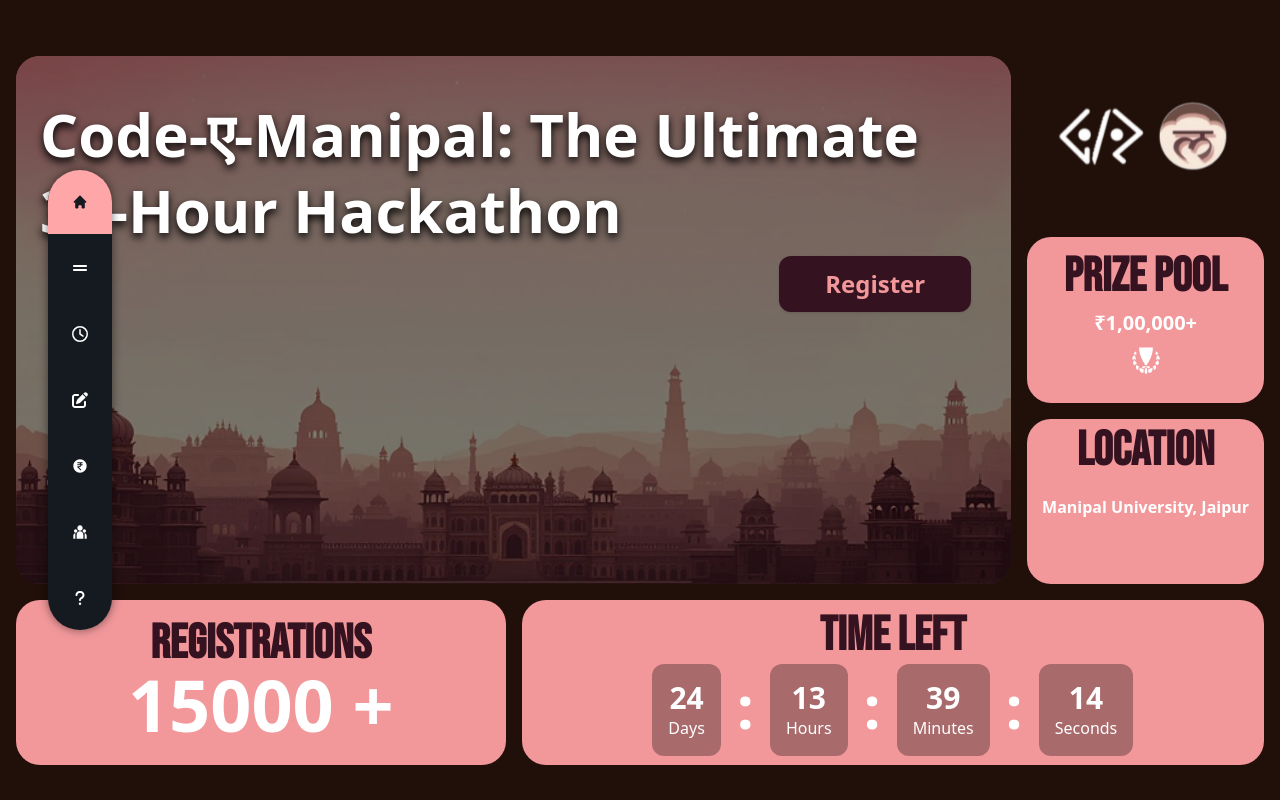
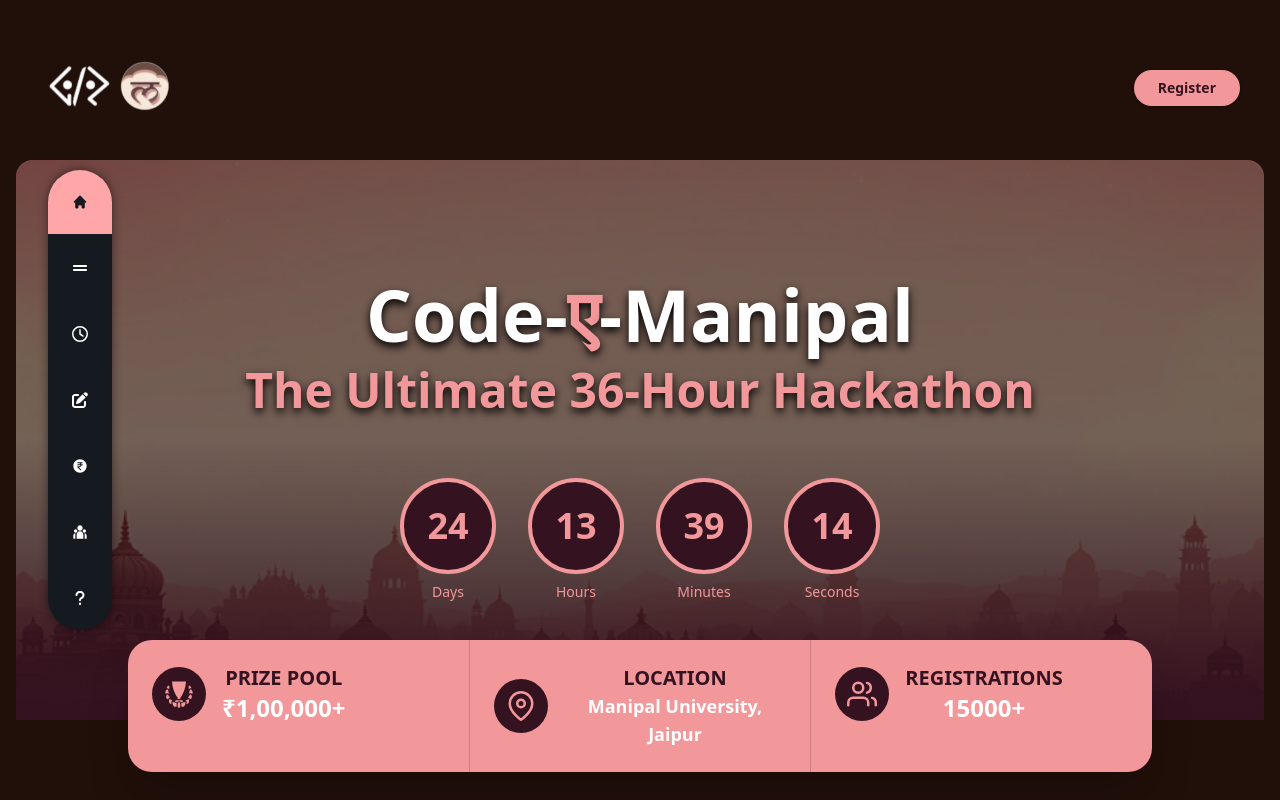
Before and after one commit to geek-room-community/MUJ-Hack-Website, a React (Vite) app: page / in a window 1280 px wide. Shown: the top 800 px of the page. Built offline with nearby package versions, Linux system fonts and the light colour scheme.

Commit message:
herosection and about updated

```diff
--- a/src/components/custom/AboutUs.tsx
+++ b/src/components/custom/AboutUs.tsx
@@ -8,7 +8,7 @@
           About Us
         </h1>
         <p className="font-bold text-white text-xl leading-relaxed mb-[2rem]">
-          Code-ए-Manipal, a thrilling 36-hour hackathon set for February 2025,
+          Code-ए-Manipal, a thrilling 36-hour hackathon set for March 2025,
           invites tech enthusiasts to an electrifying journey of innovation.
           Tackle challenging coding problems, showcase your skills, and grab the
           opportunity to win amazing swags and prizes. Level up your coding
@@ -27,9 +27,9 @@
           </div>
           <div className="bg-slate-900 col-span-2 row-span-3 rounded-3xl overflow-hidden hover:cursor-pointer">
             <img
-              src="/assets/Logo Text.png"
+              src="/assets/about10.jpg"
               alt="Logo"
-              className="w-full p-4 h-full object-contain rounded-3xl hover:scale-110 transition-all duration-300 ease-in-out "
+              className="w-full h-full object-cover rounded-3xl hover:scale-110 transition-all duration-300 ease-in-out "
             />
           </div>
           <div className="bg-slate-400 col-span-2 row-span-4 rounded-3xl overflow-hidden hover:cursor-pointer">
--- a/src/components/custom/Home.tsx
+++ b/src/components/custom/Home.tsx
@@ -1,6 +1,7 @@
 import { useState, useEffect } from "react";
 import { Button } from "../ui/button";
 import { GiLaurelsTrophy } from "react-icons/gi";
+import { FiMapPin, FiUsers } from "react-icons/fi";
 import data from "../../json/home.json";
 
 const Home = () => {
@@ -29,9 +30,6 @@
 
     return timeLeft;
   };
-
-  // Example usage: Logs countdown every second
-  setInterval(() => console.log(calculateTimeLeft()), 1000);
 
   const [timeLeft, setTimeLeft] = useState(calculateTimeLeft());
 
@@ -78,132 +76,140 @@
     };
   }, [targetCount, duration]);
 
+  // TimerBlock component with TypeScript types
+  const TimerBlock = ({ value, label }: { value: number; label: string }) => (
+    <div className="flex flex-col items-center">
+      <div className="bg-[#351220] w-16 h-16 md:w-24 md:h-24 rounded-full flex items-center justify-center border-4 border-[#F2989B]">
+        <span className="text-2xl md:text-4xl font-bold text-[#F2989B]">
+          {String(value).padStart(2, "0")}
+        </span>
+      </div>
+      <span className="mt-2 text-xs md:text-sm font-medium text-[#F2989B]">{label}</span>
+    </div>
+  );
+
+
+
   return (
-    <div className="mb-40">
-      <div className="flex h-[800px] w-full flex-col items-center justify-center rounded-lg">
-        <div className="  grid h-full w-full grid-cols-2 md:grid-cols-5 md:grid-rows-9 gap-4">
-          {/* Background section */}
-          <div className="col-span-2 animate-fadeInLeft md:col-span-4 row-span-6 relative rounded-3xl bg-cover bg-center flex flex-col pl-6 justify-start pt-5 md:pt-12 bg-[url('/assets/bannerBg.png')] before:content-[''] before:absolute before:inset-0 before:bg-black/50 before:rounded-3xl">
-            <div className="relative z-10 w-full">
-              <div className="font-bold mt-2 md:mt-0 text-white text-start text-2xl sm:text-5xl lg:text-6xl [text-shadow:_0_4px_8px_#000000]">
-                Code-ए-Manipal: The Ultimate
-              </div>
-              <div className="font-bold mt-2 sm:mt-4 text-start text-white text-2xl sm:text-5xl lg:text-6xl [text-shadow:_0_4px_8px_#000000]">
-                36-Hour Hackathon
-              </div>
-              <div className="flex justify-end pr-10">
+    <div className="min-h-screen relative -mt-10 mb-40 overflow-hidden">
+      {/* Background decorative elements */}
+      {/* <div className="absolute top-0 left-0 w-full h-full overflow-hidden opacity-10">
+        <div className="absolute top-10 left-10 w-64 h-64 rounded-full bg-[#F2989B] filter blur-3xl"></div>
+        <div className="absolute bottom-20 right-10 w-80 h-80 rounded-full bg-[#F2989B] filter blur-3xl"></div>
+        <div className="absolute top-1/2 left-1/3 w-40 h-40 rounded-full bg-[#F2989B] filter blur-2xl"></div>
+      </div> */}
+
+      {/* Main Content */}
+      <div className="relative z-10">
+        {/* Header */}
+        <header className="pt-8 px-6 flex justify-between items-center">
+          <img
+            src="/assets/grxmuj.png"
+            alt="Logo"
+            className="h-16 md:h-20 w-auto"
+          />
           <Button
-                  className="mt-4 text-xl sm:text-2xl h-12 w-32 md:h-14 md:w-48 rounded-xl text-[#F2989B] font-bold bg-[#351220] hover:text-white"
+            className="bg-[#F2989B] hover:bg-[#F2686B] text-[#351220] font-bold px-6 py-2 rounded-full transform transition-transform duration-300 hover:scale-105"
             onClick={() =>
               window.open("https://codemanipal.devfolio.co/", "_blank")
             }
           >
             Register
           </Button>
+        </header>
+
+        {/* Hero Section */}
+        <section className="mt-8 relative">
+          <div className="relative h-[70vh] overflow-hidden">
+            <div className="absolute inset-0 bg-[url('/assets/bannerBg.png')] rounded-2xl bg-cover bg-center opacity-40"></div>
+            <div className="absolute inset-0 bg-gradient-to-t from-[#351220] via-transparent to-transparent"></div>
+
+            <div className="relative z-10 h-full flex flex-col justify-center items-center text-center px-6">
+              <h1 className="text-5xl md:text-7xl font-bold text-white mb-4 [text-shadow:_0_4px_8px_#000000]">
+                Code-<span className="text-[#F2989B]">ए</span>-Manipal
+              </h1>
+              <h2 className="text-3xl md:text-5xl font-bold text-[#F2989B] mb-6 [text-shadow:_0_4px_8px_#000000]">
+                The Ultimate 36-Hour Hackathon
+              </h2>
+
+              <div className="flex space-x-4 md:space-x-8 mt-10 text-[#F2989B]">
+                <TimerBlock value={timeLeft.days} label="Days" />
+                <TimerBlock value={timeLeft.hours} label="Hours" />
+                <TimerBlock value={timeLeft.minutes} label="Minutes" />
+                <TimerBlock value={timeLeft.seconds} label="Seconds" />
+              </div>
+            </div>
+          </div>
+        </section>
+
+        {/* Stats Cards */}
+        <section className="relative -mt-20 px-6">
+          <div className="max-w-5xl mx-auto">
+            <div className="bg-[#F2989B] rounded-3xl shadow-2xl overflow-hidden">
+              <div className="flex flex-col md:flex-row">
+                {/* Prize Pool */}
+                <div className="flex-1 p-6 border-b md:border-b-0 md:border-r border-[#351220]/20">
+                  <div className="flex items-center space-x-4">
+                    <div className="p-3 rounded-full bg-[#351220] text-[#F2989B]">
+                      <GiLaurelsTrophy className="text-3xl" />
+                    </div>
+                    <div>
+                      <h3 className="text-xl font-bold text-[#351220]">PRIZE POOL</h3>
+                      <p className="text-2xl font-bold text-white">{data.prizePool}</p>
                     </div>
                   </div>
                 </div>
 
-          {/* Logo section */}
-          <div className="col-span-2 animate-fadeInLeft md:col-span-1 row-start-1 row-span-1 md:row-span-2 flex justify-center z-20">
-            <img
-              src="/assets/grxmuj.png"
-              alt="Logo"
-              className="h-24 md:h-28 my-auto w-auto"
-            />
+                {/* Location */}
+                <div className="flex-1 p-6 border-b md:border-b-0 md:border-r border-[#351220]/20">
+                  <div className="flex items-center space-x-4">
+                    <div className="p-3 rounded-full bg-[#351220] text-[#F2989B]">
+                      <FiMapPin className="text-3xl" />
                     </div>
-
-          {/* Prize pool section */}
-          <div className="col-span-1 row-span-2 animate-fadeInDown rounded-3xl bg-[#F2989B] p-4 z-20">
-            <div className="font-bebas text-[#351220] text-4xl sm:text-5xl font-bold">
-              PRIZE POOL
+                    <div>
+                      <h3 className="text-xl font-bold text-[#351220]">LOCATION</h3>
+                      <p className="text-lg font-bold text-white">{data.location}</p>
                     </div>
-            <div className="mt-4 sm:mt-2 text-white text-xl sm:text-xl font-bold">
-              {data.prizePool}
-            </div>
-            <div className="text-white text-4xl sm:text-3xl mt-2 flex justify-center between-768-900:invisible">
-              <GiLaurelsTrophy />
                   </div>
                 </div>
 
-          {/* Location section */}
-          <div className="col-span-1 row-span-2 animate-fadeInUp rounded-3xl bg-[#F2989B] p-2 z-20">
-            <div className="font-bold text-[#351220] mt-0 text-4xl sm:text-5xl font-bebas between-768-900:text-3xl">
-              LOCATION
+                {/* Registrations */}
+                <div className="flex-1 p-6">
+                  <div className="flex items-center space-x-4">
+                    <div className="p-3 rounded-full bg-[#351220] text-[#F2989B]">
+                      <FiUsers className="text-3xl" />
                     </div>
-            <div className="font-bold mt-5 text-white text-md sm:text-l between-768-900:text-base">
-              {data.location}
-            </div>
-          </div>
-
-          {/* Registrations section */}
-          <div className="col-span-2 md:col-span-2 min-w-1024:col-span-2 animate-fadeInDown row-span-3 md:row-span-2 rounded-3xl bg-[#F2989B] z-20">
-            <div className="text-[#351220] mt-5 text-center text-5xl font-bold font-bebas">
-              REGISTRATIONS
-            </div>
-            {/* <div className="font-bold md:hidden lg:block text-4xl my-2 sm:text-8xl lg:text-8xl lg:mt-2 text-white">
-              {Math.floor(count)} +
-            </div>
-            <div className="font-bold hidden md:block lg:hidden text-6xl mt-2 sm:text-8xl text-white">
-              {Math.floor(count)} +
-            </div> */}
-            <div className="font-bold text-5xl mb-2 text-white min-w-1024:text-7xl">
-              {Math.floor(count)} +
-            </div>
-          </div>
-
-          {/* Countdown Timer */}
-          <div className="col-span-2 md:col-span-3 min-w-1024:col-span-3 row-span-3 md:row-span-2 animate-fadeInUp rounded-3xl bg-[#F2989B] z-20">
-            <div className="text-white flex flex-col justify-center items-center mt-1 mb-2">
-              <div className="text-[#351220] mb-1 mt-2 text-center text-5xl font-bold font-bebas between-400-768:text-3xl">
-                TIME LEFT
-              </div>
-              <div className="flex items-center space-x-2 sm:space-x-4">
-                {/* Days */}
-                <div className="text-center bg-background/30 p-2 sm:p-4 rounded-xl between-768-900:p-3">
-                  <p className="lg:text-3xl md:text-2xl sm:text-2xl text-4xl font-bold">
-                    {String(timeLeft.days).padStart(2, "0")}
-                  </p>
-                  <p className="text-xs sm:text-base">Days</p>
-                </div>
-                <div className="lg:text-6xl md:text-3xl sm:text-2xl text-4xl font-bold mb-2">
-                  :
-                </div>
-
-                {/* Hours */}
-                <div className="text-center bg-background/30 p-2 sm:p-4 rounded-xl between-768-900:p-3">
-                  <p className="lg:text-3xl md:text-2xl sm:text-2xl text-4xl font-bold">
-                    {String(timeLeft.hours).padStart(2, "0")}
-                  </p>
-                  <p className="text-xs sm:text-base">Hours</p>
-                </div>
-                <div className="lg:text-6xl md:text-3xl sm:text-2xl text-4xl font-bold mb-2">
-                  :
-                </div>
-
-                {/* Minutes */}
-                <div className="text-center bg-background/30 p-2 sm:p-4 rounded-xl between-768-900:p-3">
-                  <p className="lg:text-3xl md:text-2xl sm:text-2xl text-4xl font-bold">
-                    {String(timeLeft.minutes).padStart(2, "0")}
-                  </p>
-                  <p className="text-xs sm:text-base">Minutes</p>
-                </div>
-                <div className="lg:text-6xl md:text-3xl sm:text-2xl text-4xl font-bold mb-2">
-                  :
-                </div>
-
-                {/* Seconds */}
-                <div className="text-center bg-background/30 p-2 sm:p-4 rounded-xl between-768-900:p-3">
-                  <p className="lg:text-3xl md:text-2xl text-white sm:text-2xl text-4xl font-bold">
-                    {String(timeLeft.seconds).padStart(2, "0")}
-                  </p>
-                  <p className="text-xs text-white sm:text-base">Seconds</p>
+                    <div>
+                      <h3 className="text-xl font-bold text-[#351220]">REGISTRATIONS</h3>
+                      <p className="text-2xl font-bold text-white">{Math.floor(count)}+</p>
                     </div>
                   </div>
                 </div>
               </div>
             </div>
           </div>
+        </section>
+
+        {/* CTA Section */}
+        {/* <section className="py-16 px-6 text-center">
+          <div className="max-w-3xl mx-auto">
+            <h2 className="text-3xl md:text-4xl font-bold text-[#F2989B] mb-6">
+              Ready to Code, Collaborate & Conquer?
+            </h2>
+            <p className="text-lg text-white/80 mb-8">
+              Join India's most exciting collegiate hackathon and showcase your skills in this 36-hour coding marathon. Build innovative solutions, win amazing prizes, and network with tech enthusiasts!
+            </p>
+            <Button
+              className="bg-[#F2989B] hover:bg-[#F2686B] text-[#351220] font-bold px-10 py-6 text-xl rounded-full transform transition-transform duration-300 hover:scale-105"
+              onClick={() =>
+                window.open("https://codemanipal.devfolio.co/", "_blank")
+              }
+            >
+              Register Now
+            </Button>
+          </div>
+        </section> */}
+      </div>
     </div>
   );
 };
```
Also changed, not shown: 1 other file (tests, documents, lock files or other folders). Lines whose indentation alone changed are shown as unchanged.
